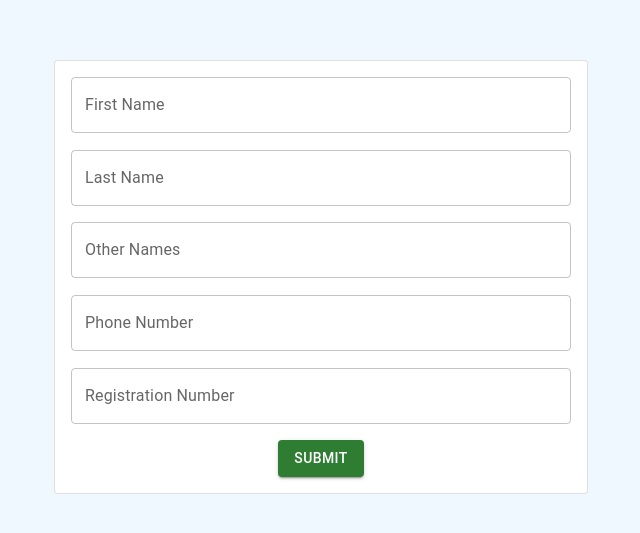
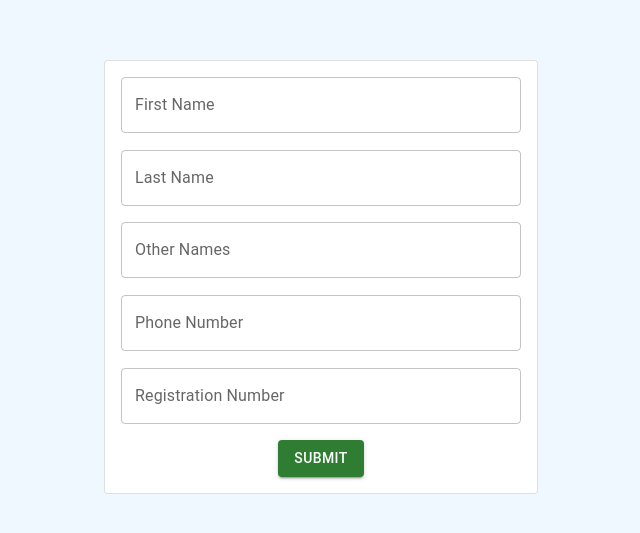
Before and after one commit to MaorBemdoo/Registration-Form, a React (Vite) app: page / in a window 1280 px wide. Shown: the part 123-656 px from the top of the page, without its empty margins (319-959 px from the left). Built offline with nearby package versions, Linux system fonts and the light colour scheme.

Commit message:
Changed width

```diff
--- a/src/App.jsx
+++ b/src/App.jsx
@@ -17,7 +17,7 @@ function App() {
     alignItems: "center",
     justifyContent: "space-between",
     padding: "1em",
-    width: "500px",
+    width: "400px",
     height: "400px"
   }
 
```
